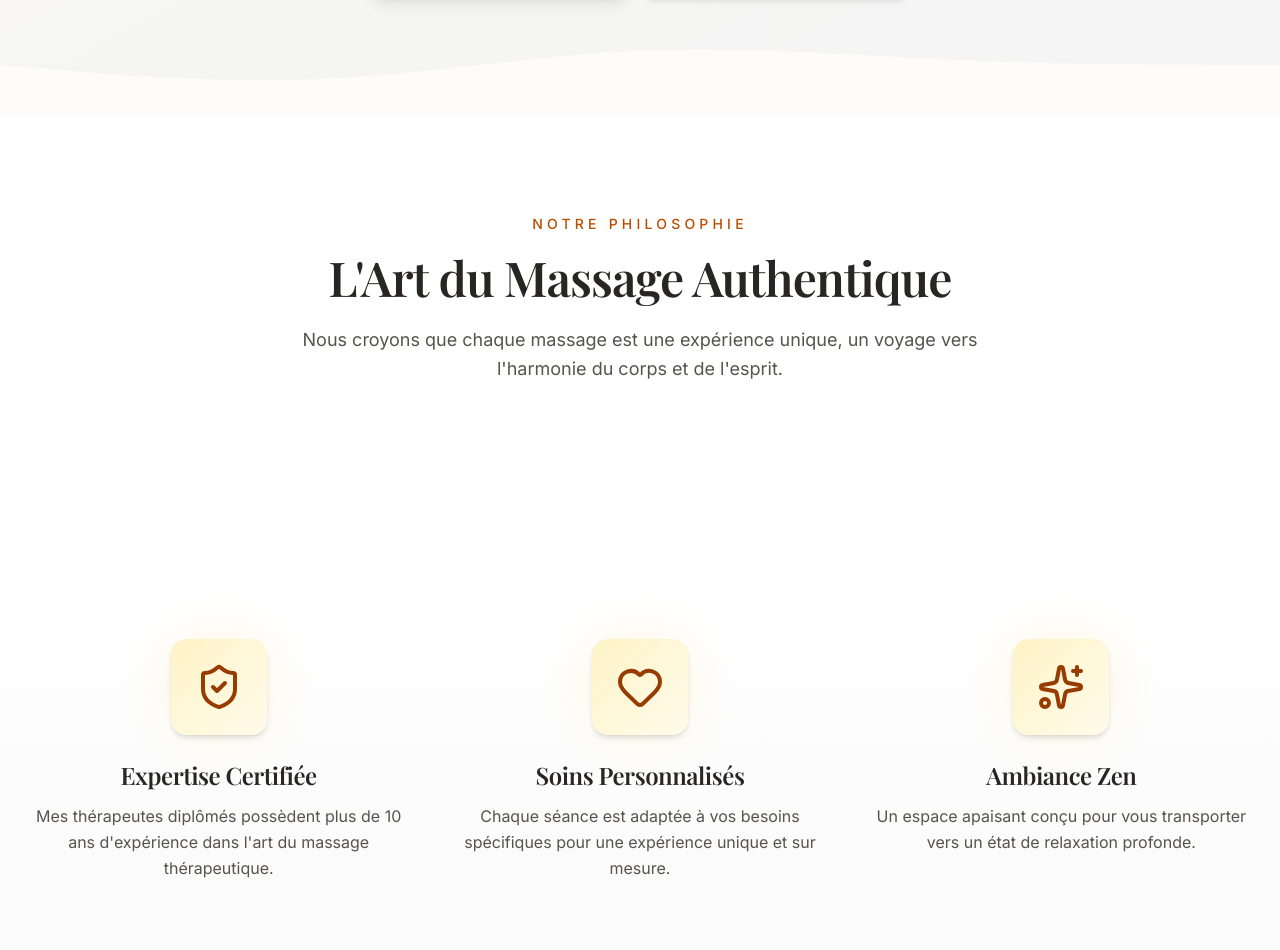
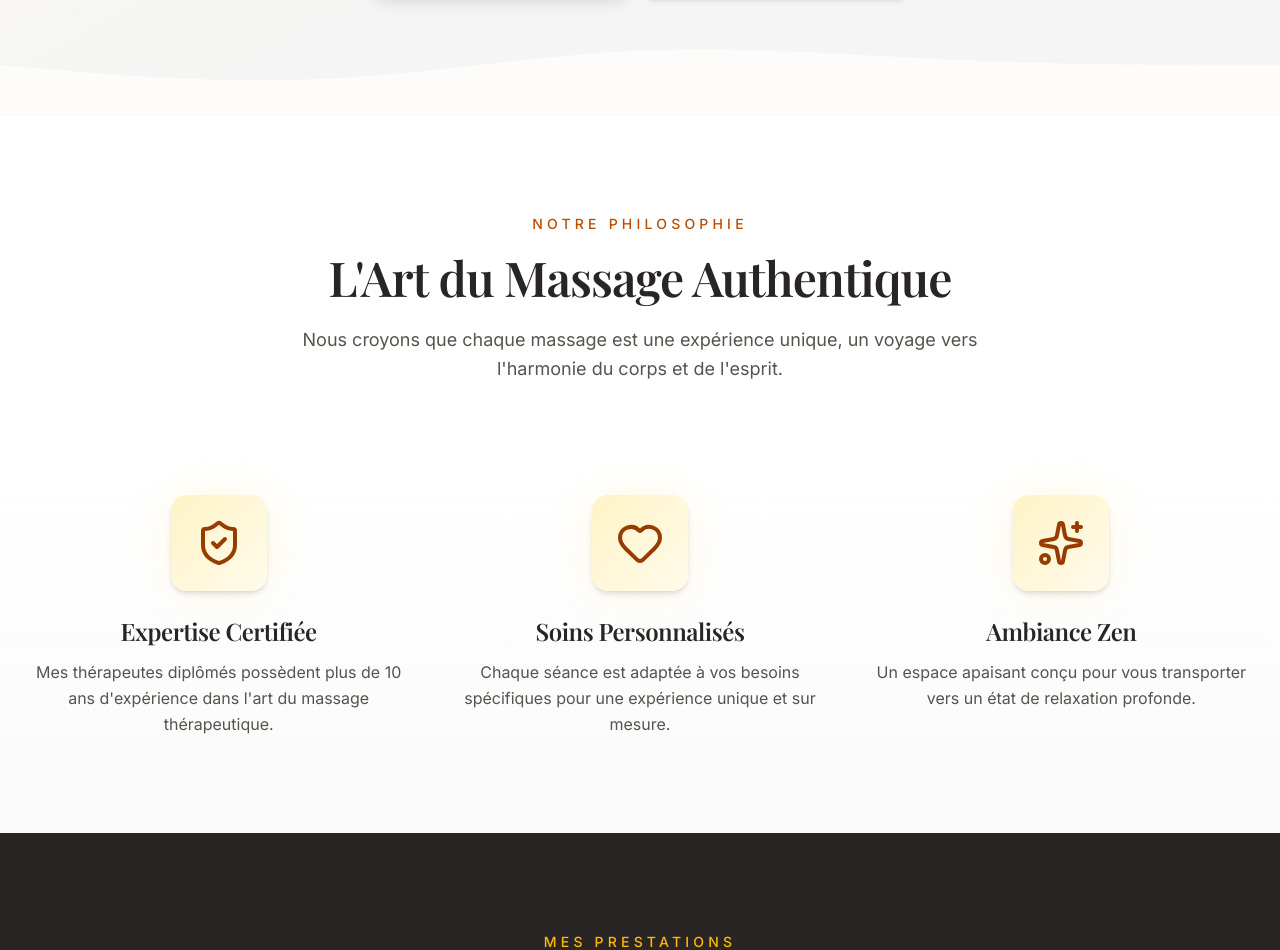
Before and after one commit to TabarBaptiste/masseuse, a Next.js app in the folder frontend/: page / in a window 1280 px wide. Shown: the part 629-1579 px from the top of the page. Built offline with nearby package versions, Linux system fonts and the light colour scheme; no server answers; a web font is replaced by a local one.

Commit message:
fix(page): ajuster les marges des sections Philosophie et Features pour une meilleure présentation

```diff
--- a/frontend/app/page.tsx
+++ b/frontend/app/page.tsx
@@ -56,7 +56,7 @@ export default function Home() {
       </section>
 
       {/* Philosophy Section */}
-      <section className="py-24 bg-white">
+      <section className="pt-24 pb-6 bg-white">
         <div className="max-w-6xl mx-auto px-4 sm:px-6 lg:px-8">
           <div className="text-center mb-16">
             <span className="text-amber-700 text-sm font-medium tracking-[0.3em] uppercase">Notre Philosophie</span>
@@ -72,7 +72,7 @@ export default function Home() {
       </section>
 
       {/* Features Section */}
-      <section className="py-24 bg-linear-to-b from-white to-neutral-50">
+      <section className="py-24 pt-6 bg-linear-to-b from-white to-neutral-50">
         <div className="max-w-7xl mx-auto px-4 sm:px-6 lg:px-8">
           <div className="grid grid-cols-1 md:grid-cols-3 gap-12">
             <div className="text-center group">
```
